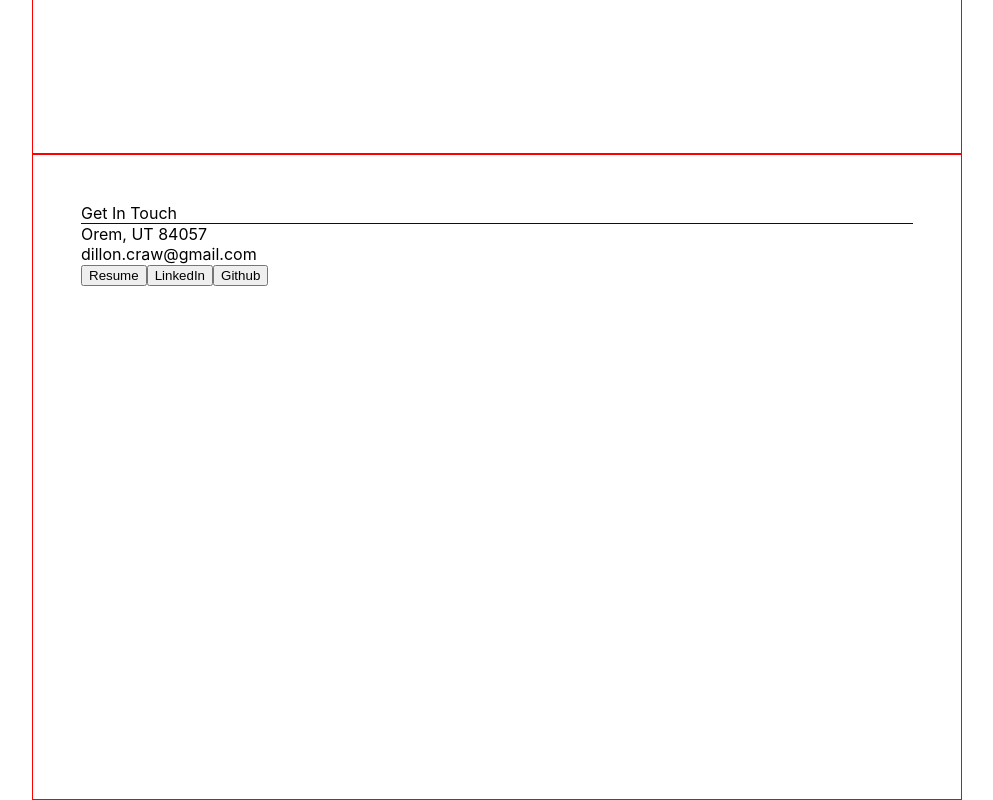
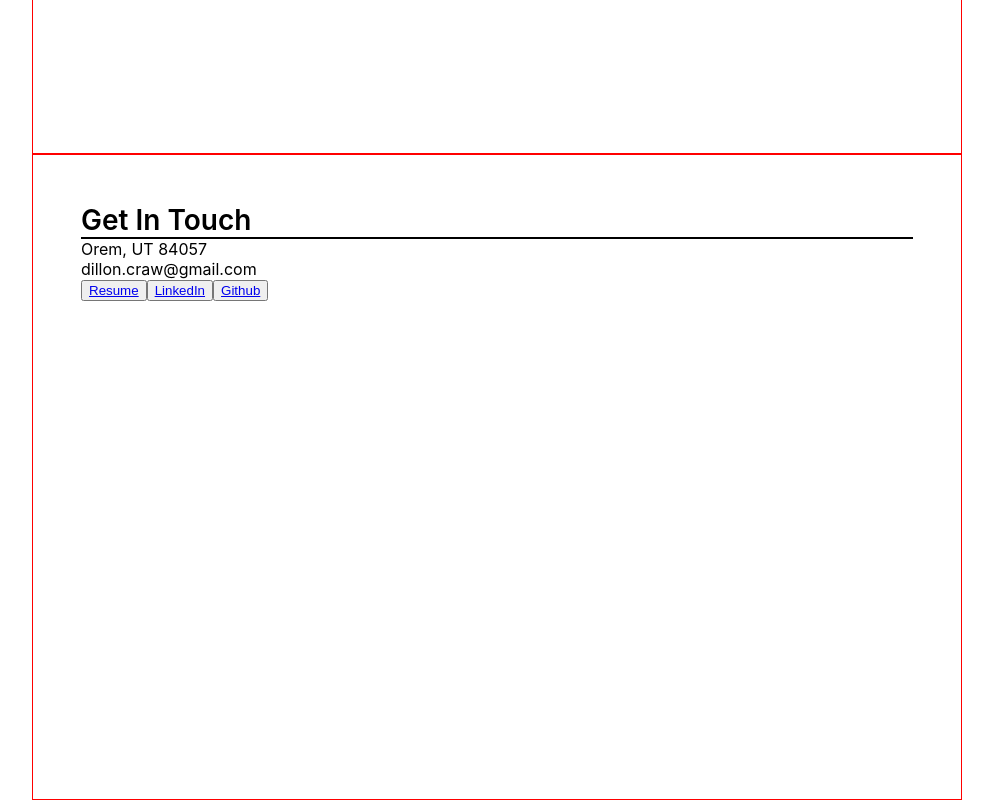
Before and after one commit to crawnic311/dev-portfolio-react, a React (Create React App) app: page / in a window 1280 px wide. Shown: the part 2504-3304 px from the top of the page, without its empty margins (143-1136 px from the left). Built offline with nearby package versions, Linux system fonts and the light colour scheme.

Commit message:
Links added to contact Buttons

```diff
--- a/src/App.css
+++ b/src/App.css
@@ -113,5 +113,8 @@
 }
 
 .Contact-Headline {
-  border-bottom: 1px solid darkblue;
+  text-align: left;
+  font-size: 28px;
+  font-weight: 600;
+  border-bottom: 2px solid black;
 }
--- a/src/components/Get-In-Touch/contact.js
+++ b/src/components/Get-In-Touch/contact.js
@@ -6,9 +6,24 @@ const Contact = () => {
       <div>Orem, UT 84057</div>
       <div>dillon.craw@gmail.com</div>
       <div>
-        <button>Resume</button>
-        <button>LinkedIn</button>
-        <button>Github</button>
+        <button>
+          <a
+            href="https://docs.google.com/document/d/1E6UPWmel1o5LDudCTl6ecdWPIph7kBgzAJEWmtAK6N4/edit"
+            target="_blank"
+          >
+            Resume
+          </a>
+        </button>
+        <button>
+          <a href="https://www.linkedin.com/in/dillon-craw" target="_blank">
+            LinkedIn
+          </a>
+        </button>
+        <button>
+          <a href="https://github.com/crawnic311" target="_blank">
+            Github
+          </a>
+        </button>
       </div>
     </div>
   )
```
